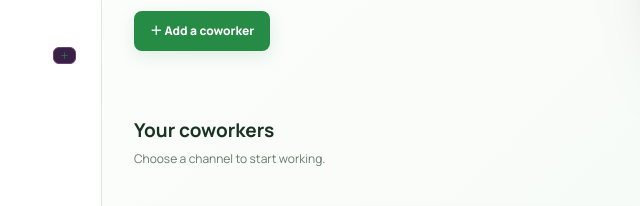
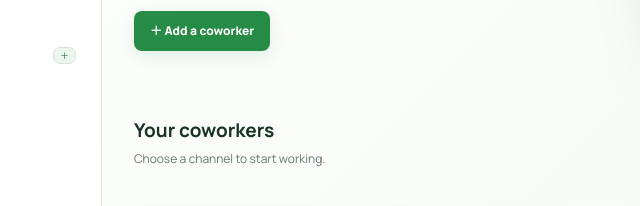
Before and after one commit to stylesxzz/Kamy-Bot, a website: page static/index.html in a window 1280 px wide. Shown: the part 360-566 px from the top of the page, 143-783 px from the left. Drawn offline with nearby package versions, Linux system fonts and the light colour scheme; no server answers.

Commit message:
style: finish white theme accent controls

```diff
--- a/static/brand.css
+++ b/static/brand.css
@@ -177,3 +177,5 @@ th{color:#5c765f;border-color:#e2ebe3}td{color:#304a36;border-color:#e9f0e9}td c
 :root[data-contrast="high"] .card p,:root[data-contrast="high"] .policy-card p,:root[data-contrast="high"] .settings-card>p{color:#304d37}
 :root[data-contrast="high"] .panel,:root[data-contrast="high"] .card,:root[data-contrast="high"] .settings-card{border-width:2px}
 :root[data-density="compact"] .view{padding-top:20px}
+
+.team-label button{background:#edf6ee;color:#267640;border:1px solid #d6e5d7;border-radius:7px}
```
